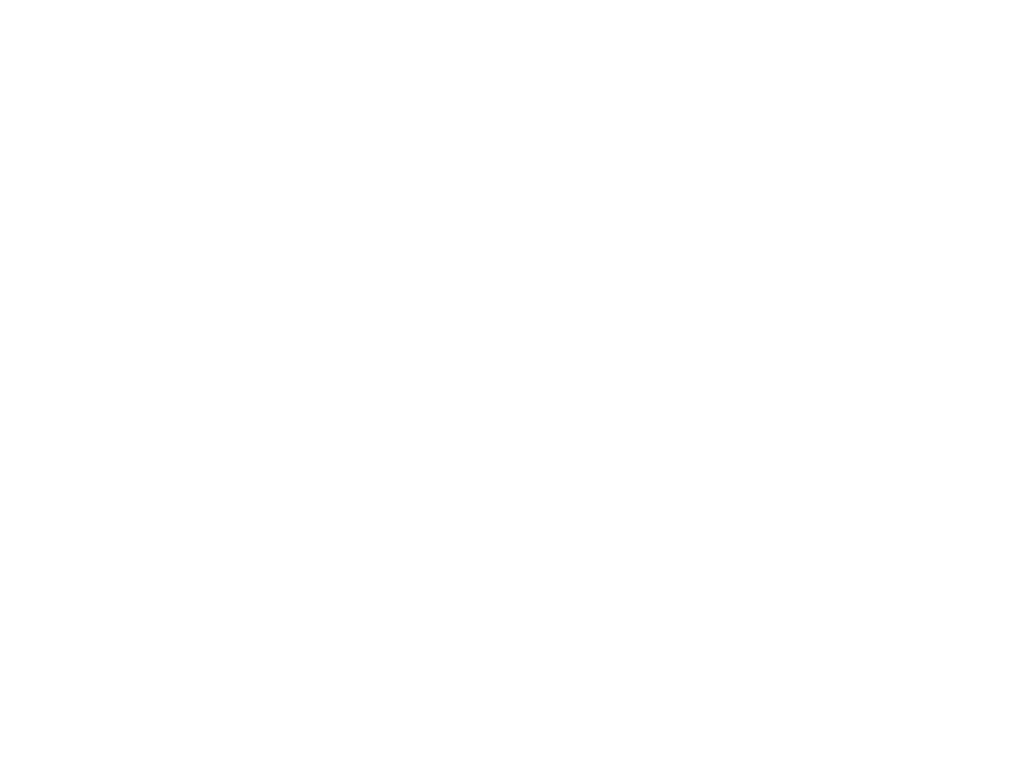
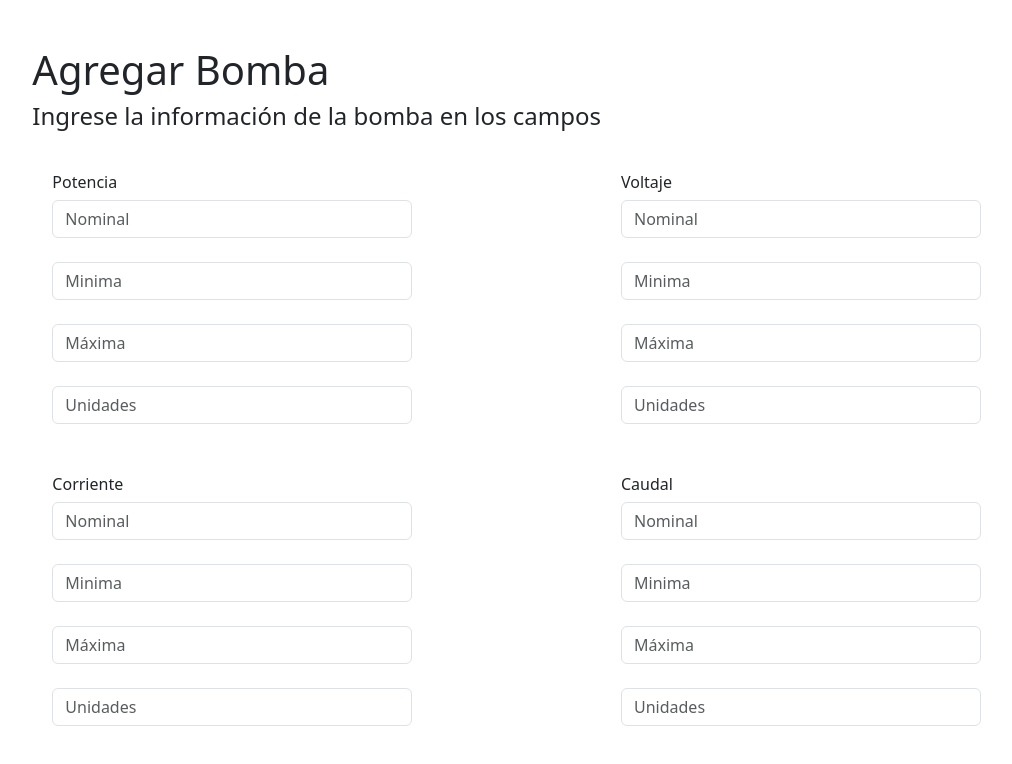
Before and after one commit to FerFabianReyes/proyectoPrograWeb, a Vue app: page /agregarBomba in a window 1280 px wide. Before the commit this address had no page. Shown: the top 764 px of the page, without its empty margins (39-1051 px from the left). Built offline with nearby package versions, Linux system fonts and the light colour scheme.

Commit message:
Agregar bomba listo sólo el deseño

```diff
--- a/src/components/agregarBomba.vue
+++ b/src/components/agregarBomba.vue
@@ -1,3 +1,78 @@
 <template>
+    <p class="h1">Agregar Bomba</p> <br><br>
+    <p class="h4">Ingrese la información de la bomba en los campos</p> <br><br>
+
+    <div class="mb-2">
+        <label for="basic-url" class="h6">Potencia</label>
+        <label for="basic-url" class="form-label"> </label>
+        <input type="text" class="form-control" placeholder="Nominal"
+            aria-describedby="basic-addon1">
+        <label for="basic-url" class="form-label"> </label>
+        <input type="text" class="form-control" placeholder="Minima"
+            aria-describedby="basic-addon1">
+        <label for="basic-url" class="form-label"> </label>
+        <input type="text" class="form-control" placeholder="Máxima"
+            aria-describedby="basic-addon1">
+        <label for="basic-url" class="form-label"> </label>
+        <input type="text" class="form-control" placeholder="Unidades"
+            aria-describedby="basic-addon1">
+    </div>
+
+    <div class="mb-2">
+        <label for="basic-url" class="h6">Voltaje</label>
+        <label for="basic-url" class="form-label"> </label>
+        <input type="text" class="form-control" placeholder="Nominal"
+            aria-describedby="basic-addon1">
+        <label for="basic-url" class="form-label"> </label>
+        <input type="text" class="form-control" placeholder="Minima"
+            aria-describedby="basic-addon1">
+        <label for="basic-url" class="form-label"> </label>
+        <input type="text" class="form-control" placeholder="Máxima"
+            aria-describedby="basic-addon1">
+        <label for="basic-url" class="form-label"> </label>
+        <input type="text" class="form-control" placeholder="Unidades"
+            aria-describedby="basic-addon1">
+    </div>
+
+    <div class="mb-2">
+        <label for="basic-url" class="h6">Corriente</label>
+        <label for="basic-url" class="form-label"> </label>
+        <input type="text" class="form-control" placeholder="Nominal"
+            aria-describedby="basic-addon1">
+        <label for="basic-url" class="form-label"> </label>
+        <input type="text" class="form-control" placeholder="Minima"
+            aria-describedby="basic-addon1">
+        <label for="basic-url" class="form-label"> </label>
+        <input type="text" class="form-control" placeholder="Máxima"
+            aria-describedby="basic-addon1">
+        <label for="basic-url" class="form-label"> </label>
+        <input type="text" class="form-control" placeholder="Unidades"
+            aria-describedby="basic-addon1">
+    </div>
+
+    <div class="mb-2">
+        <label for="basic-url" class="h6">Caudal</label>
+        <label for="basic-url" class="form-label"> </label>
+        <input type="text" class="form-control" placeholder="Nominal"
+            aria-describedby="basic-addon1">
+        <label for="basic-url" class="form-label"> </label>
+        <input type="text" class="form-control" placeholder="Minima"
+            aria-describedby="basic-addon1">
+        <label for="basic-url" class="form-label"> </label>
+        <input type="text" class="form-control" placeholder="Máxima"
+            aria-describedby="basic-addon1">
+        <label for="basic-url" class="form-label"> </label>
+        <input type="text" class="form-control" placeholder="Unidades"
+            aria-describedby="basic-addon1">
+    </div>
 
 </template>
+
+<style>
+
+.mb-2{
+    width: 400px;
+    padding: 20px;
+}
+
+</style>
--- a/src/router/index.js
+++ b/src/router/index.js
@@ -34,7 +34,12 @@
       path: '/listaView',
       name: 'listaView',
       component: listaView,
-    }
+    },
+        {
+      path: '/agregarBomba',
+      name: 'agregarBomba',
+      component: agregarBomba,
+    },
   ],
 })
 
```
